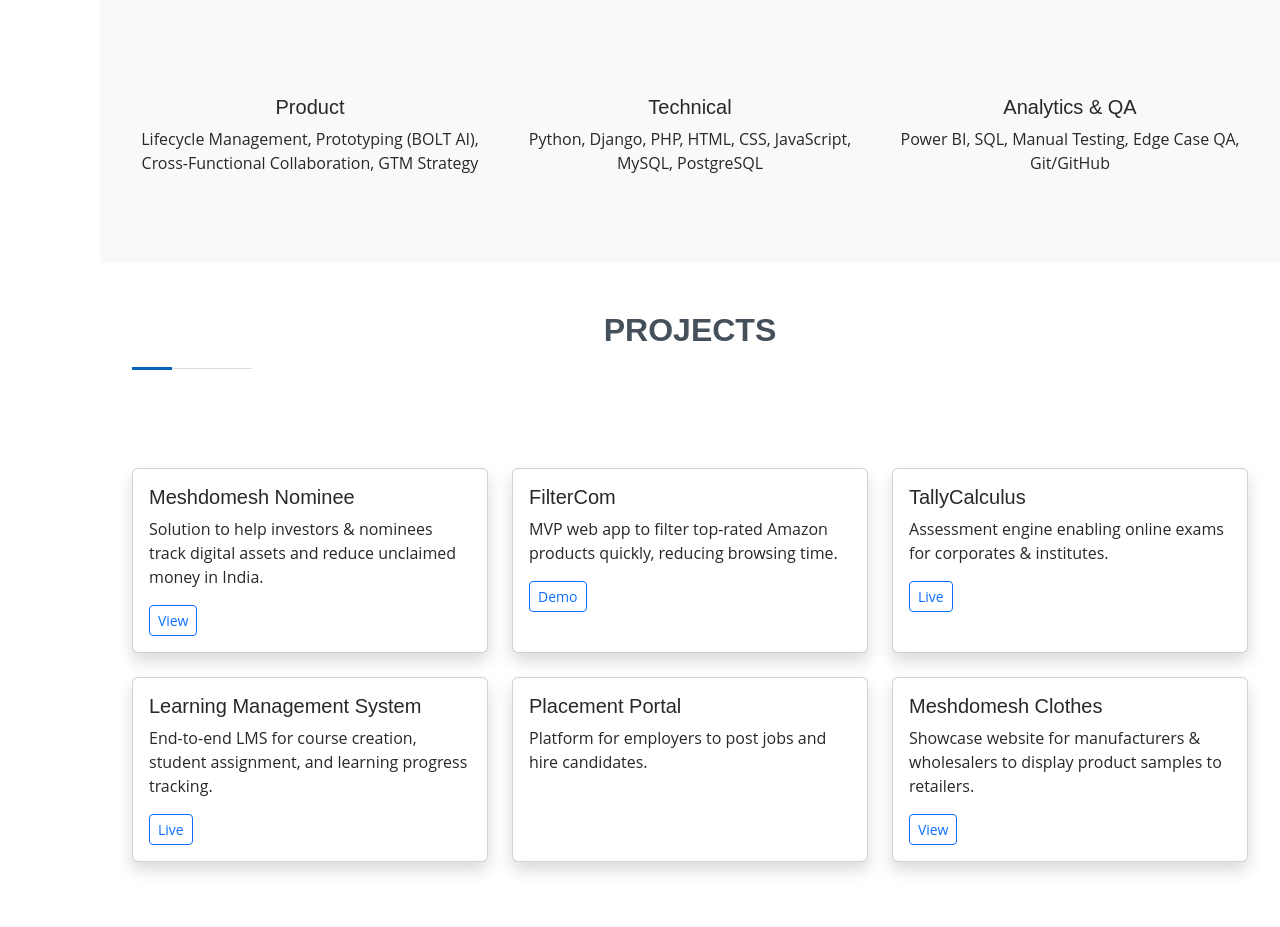
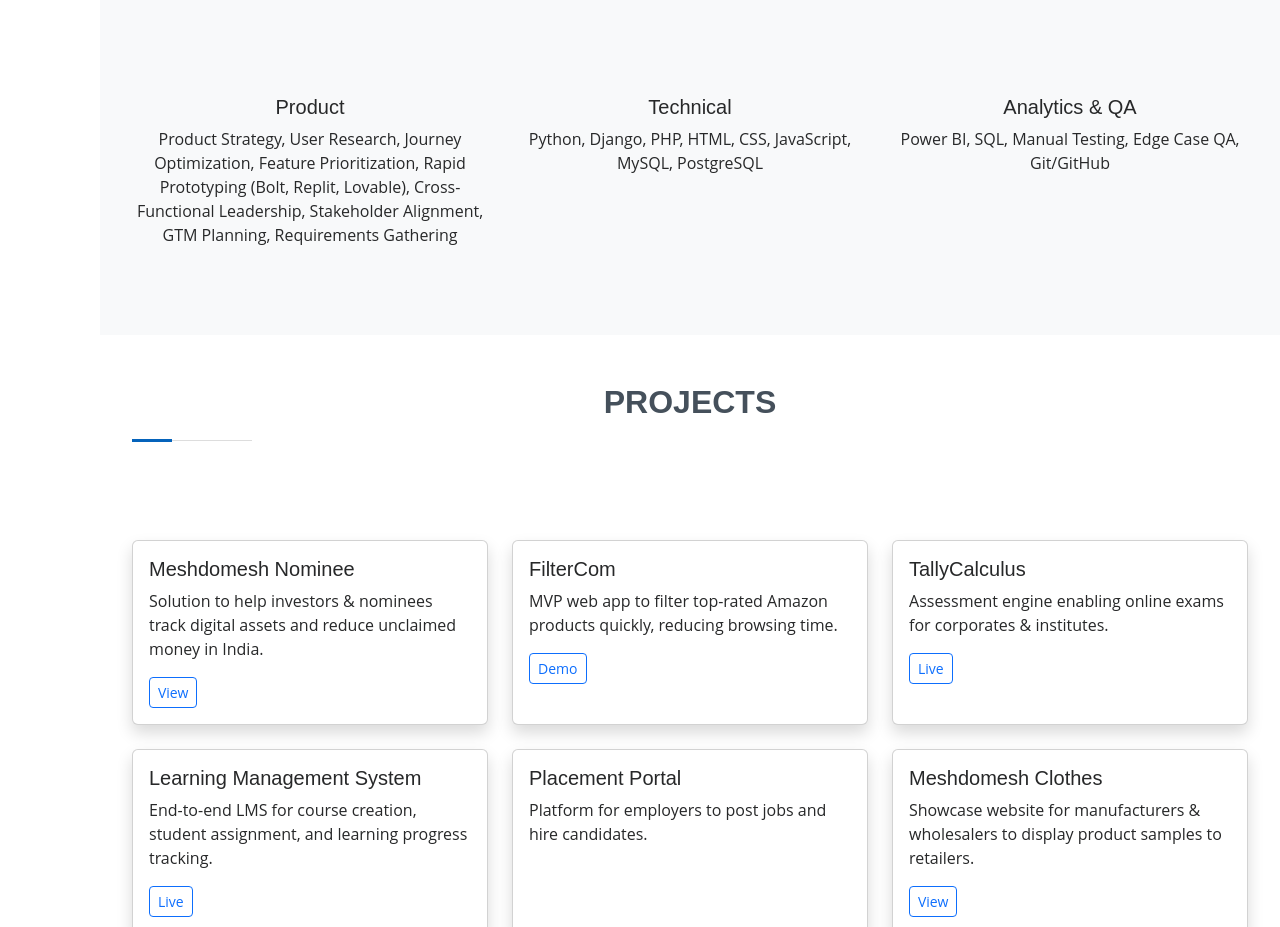
Before and after one commit to jigarjaggu/jigarjaggu.github.io, a plain HTML site: page index.html in a window 1280 px wide. Shown: the part 2663-3590 px from the top of the page. Drawn offline with Linux system fonts and the light colour scheme.

Commit message:
updated skill

```diff
--- a/index.html
+++ b/index.html
@@ -118,8 +118,12 @@
         <div class="row text-center">
           <div class="col-md-4 mb-4">
             <h5>Product</h5>
-            <p>Lifecycle Management, Prototyping (BOLT AI), Cross-Functional Collaboration, GTM Strategy</p>
-          </div>
+            <p>
+              Product Strategy, User Research, Journey Optimization, Feature Prioritization,
+              Rapid Prototyping (Bolt, Replit, Lovable), Cross-Functional Leadership,
+              Stakeholder Alignment, GTM Planning, Requirements Gathering
+            </p>
+              </div>
           <div class="col-md-4 mb-4">
             <h5>Technical</h5>
             <p>Python, Django, PHP, HTML, CSS, JavaScript, MySQL, PostgreSQL</p>
```
